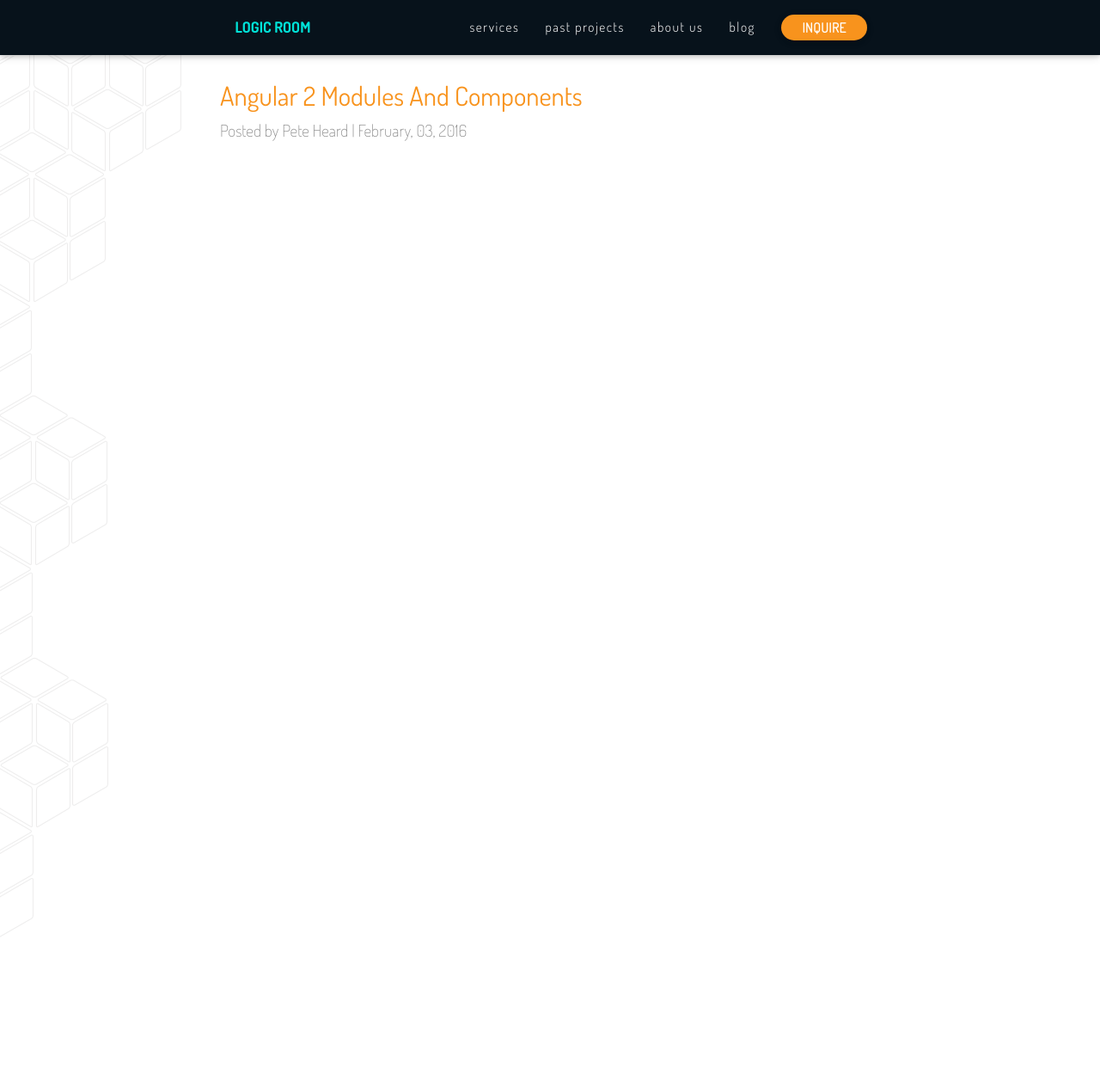
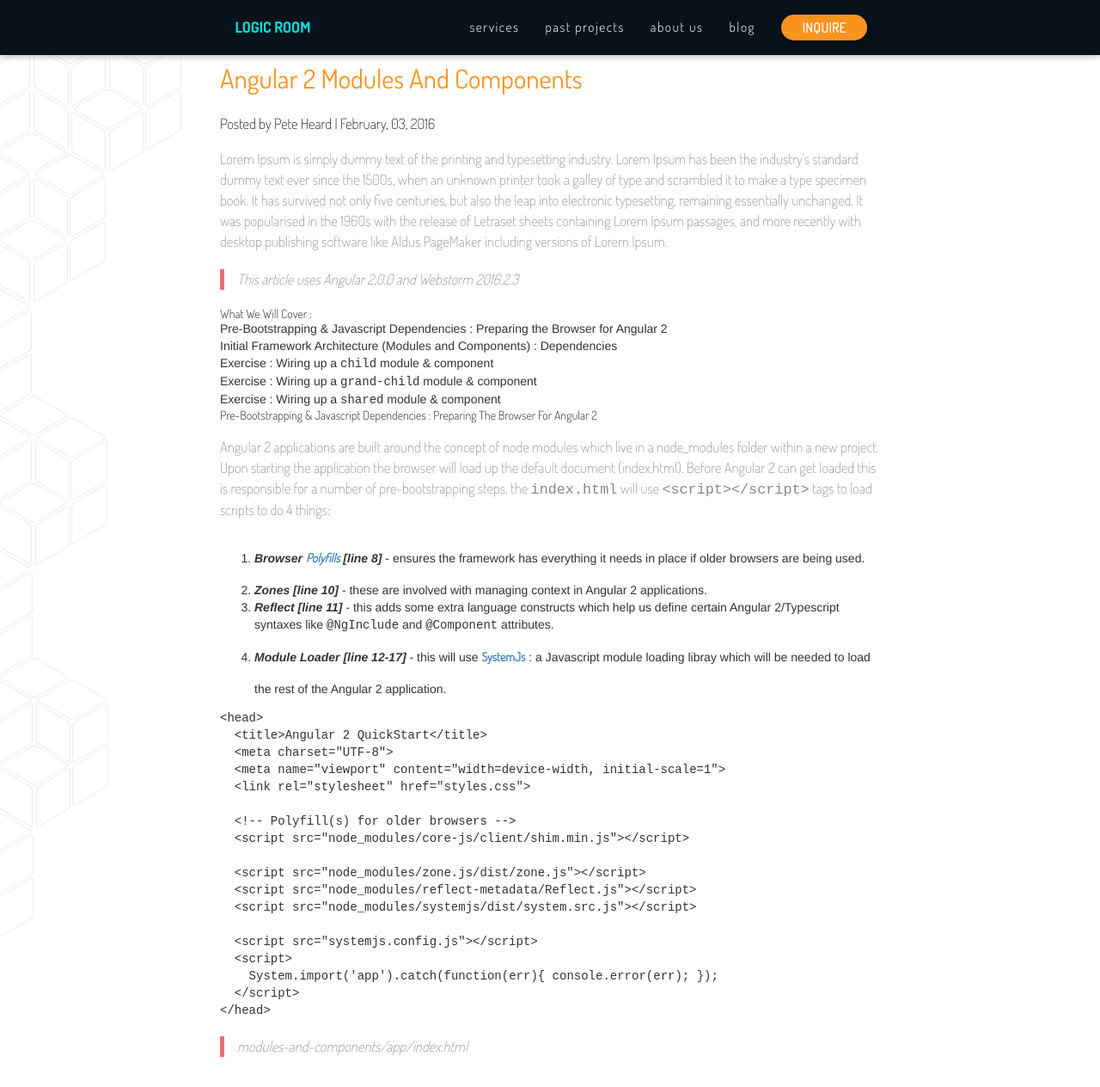
Before and after one commit to peterheard01/logic-room, a Jekyll site: the page built from _posts/1_angular_2_modules_and_components_article/2016-2-3-modules-and-components-article.md, in a window 1280 px wide and 1264 px high. Shown: the whole window at 86% size. Built offline with Jekyll 4.4.1, drawn with Linux system fonts in a browser that asks for light colours.

Commit message:
make front page more generic

````diff
--- a/_layouts/post.html
+++ b/_layouts/post.html
@@ -5,8 +5,8 @@ layout: default
 <section id="content">
   <div class="wrapper">
 
-    <h2 class="title">{{ page.title }}</h2>
-    <p style="margin : 0 0 0 0;">Posted by {{ page.author }} | {{ page.date | date: "%B, %d, %Y" }}</p>
+    <h2 style="margin-top:0px;" class="title">{{ page.title }}</h2>
+    <p style="margin : 0 0 0 0; color:black;">Posted by {{ page.author }} | {{ page.date | date: "%B, %d, %Y" }}</p>
 
     <p>
       {{ content }}
--- a/_posts/1_angular_2_modules_and_components_article/2016-2-3-modules-and-components-article.md
+++ b/_posts/1_angular_2_modules_and_components_article/2016-2-3-modules-and-components-article.md
@@ -6,3 +6,48 @@
 thumbnail: 404.jpg
 date:   2016-02-3 01:03:50 +0000
 ---
+
+Lorem Ipsum is simply dummy text of the printing and typesetting industry. Lorem Ipsum has been the industry's standard dummy text ever since the 1500s, when an unknown printer took a galley of type and scrambled it to make a type specimen book. It has survived not only five centuries, but also the leap into electronic typesetting, remaining essentially unchanged. It was popularised in the 1960s with the release of Letraset sheets containing Lorem Ipsum passages, and more recently with desktop publishing software like Aldus PageMaker including versions of Lorem Ipsum.
+
+
+
+> This article uses Angular 2.0.0 and Webstorm 2016.2.3
+
+#### What We Will Cover :
+
+- Pre-Bootstrapping & Javascript Dependencies : Preparing the Browser for Angular 2
+- Initial Framework Architecture (Modules and Components) : Dependencies
+- Exercise : Wiring up a ```child``` module & component
+- Exercise : Wiring up a ```grand-child``` module & component
+- Exercise : Wiring up a ```shared``` module & component
+
+####  Pre-Bootstrapping & Javascript Dependencies : Preparing the Browser for Angular 2 #####
+
+Angular 2 applications are built around the concept of node modules which live in a node_modules folder within a new project. Upon starting the application the browser will load up the default document (index.html). Before Angular 2 can get loaded this is responsible for a number of pre-bootstrapping steps, the ```index.html``` will use ```<script></script>``` tags to load scripts to do 4 things:
+
+1.  ***Browser [Polyfills](https://remysharp.com/2010/10/08/what-is-a-polyfill) [line 8]*** - ensures the framework has everything it needs in place if older browsers are being used.
+2. ***Zones [line 10]*** - these are involved with managing context in Angular 2 applications.
+3. ***Reflect [line 11]*** - this adds some extra language constructs which help us define certain Angular 2/Typescript syntaxes like ```@NgInclude``` and ```@Component``` attributes.
+4. ***Module Loader [line 12-17]*** - this will use [SystemJs](https://github.com/systemjs/systemjs) : a Javascript module loading libray which will be needed to load the rest of the Angular 2 application.
+
+```html
+<head>
+  <title>Angular 2 QuickStart</title>
+  <meta charset="UTF-8">
+  <meta name="viewport" content="width=device-width, initial-scale=1">
+  <link rel="stylesheet" href="styles.css">
+
+  <!-- Polyfill(s) for older browsers -->
+  <script src="node_modules/core-js/client/shim.min.js"></script>
+
+  <script src="node_modules/zone.js/dist/zone.js"></script>
+  <script src="node_modules/reflect-metadata/Reflect.js"></script>
+  <script src="node_modules/systemjs/dist/system.src.js"></script>
+
+  <script src="systemjs.config.js"></script>
+  <script>
+    System.import('app').catch(function(err){ console.error(err); });
+  </script>
+</head>
+```
+> modules-and-components/app/index.html
--- a/_sass/3-base/_body-element.scss
+++ b/_sass/3-base/_body-element.scss
@@ -31,6 +31,14 @@ h3 {
   text-transform: capitalize;
   margin: 0;
 }
+
+h4 {
+  font-family: 'Dosis-light';
+  text-transform: capitalize;
+  margin: 0;
+  font-size:1em;
+}
+
 p {
   font-family: 'Dosis-ExtraLight';
   color: #888888;
--- /dev/null
+++ b/_sass/3-base/_content.scss
@@ -0,0 +1,16 @@
+#content {
+  position: relative;
+  background-image: url("/images/grey-blocks-left.png");
+  background-repeat: no-repeat;
+  background-position: top left;
+  height:1200px;
+
+  p {
+    font-size:1.2em;
+  }
+
+  blockquote p {
+    font-style : italic;
+  }
+
+}
--- a/_sass/4-main-page/_base-page.scss
+++ /dev/null
@@ -1,18 +0,0 @@
-#content {
-  //@include padding(5em null 5em null);
-  position: relative;
-
-  h2 {
-    margin: 0 0 0 0;
-    padding-top:20px;
-  }
-
-  h3 {
-
-  }
-
-  background-image: url("/images/grey-blocks-left.png");
-  background-repeat: no-repeat;
-  background-position: top left;
-  height:1200px;
-}
--- a/assets/main.scss
+++ b/assets/main.scss
@@ -15,8 +15,8 @@
 @import '3-base/body-element';
 @import '3-base/globals';
 @import '3-base/_grid.scss';
+@import '3-base/_content.scss';
 
 // 4 - PAGES
-@import '4-main-page/base-page';
 @import '4-main-page/main-page';
 @import "4-main-page/mediaquerys";
````
